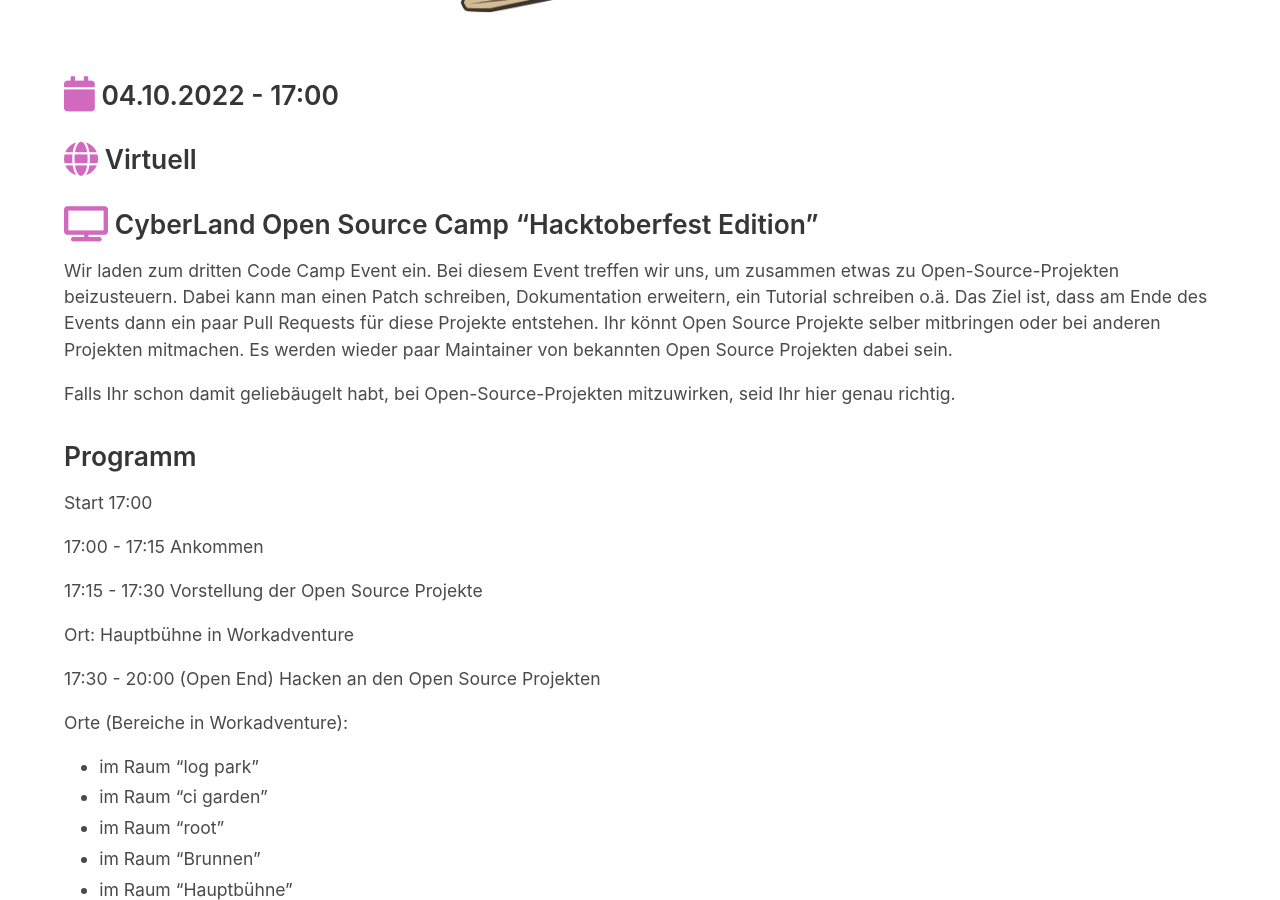
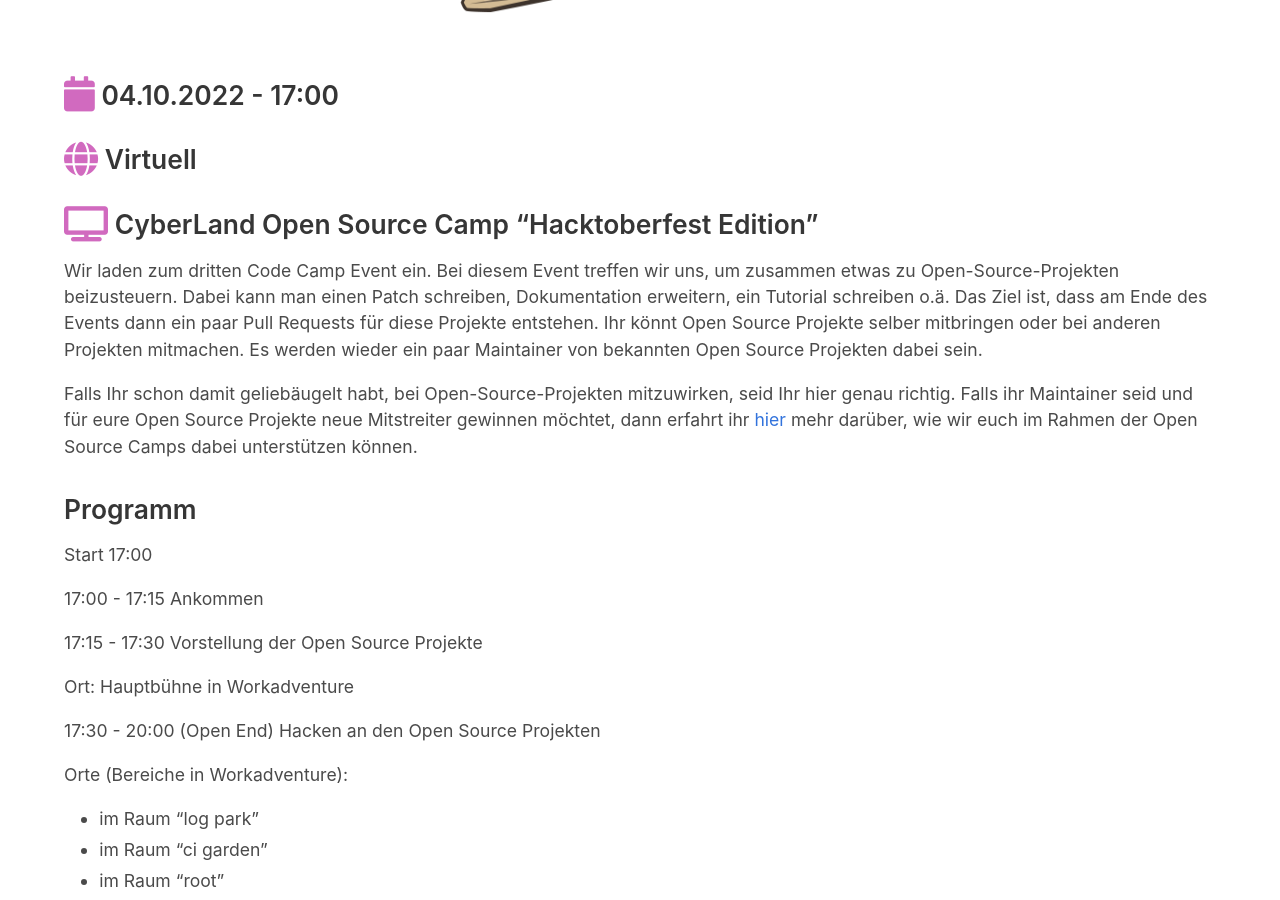
Before and after one commit to CyberLandConf/CyberLandConf.github.io, a Jekyll site: the page built from pages/events/2022-10-cyberland-open-source-camp.md, in a window 1280 px wide and 900 px high, scrolled down 477 px. Built offline with Jekyll 4.4.1, drawn with Linux system fonts in a browser that asks for light colours.

Commit message:
Created a page for the "good first issues"
We intend to collect "good first issues" from the community to
make life of new open source contributors easier.

```diff
--- a/pages/events/2022-10-cyberland-open-source-camp.md
+++ b/pages/events/2022-10-cyberland-open-source-camp.md
@@ -19,9 +19,12 @@
 ### <i class="fas fa-lg fa-tv"></i> CyberLand Open Source Camp "Hacktoberfest Edition"
 
 Wir laden zum dritten Code Camp Event ein. Bei diesem Event treffen wir uns, um zusammen etwas zu Open-Source-Projekten beizusteuern. Dabei kann man einen Patch schreiben, Dokumentation erweitern, ein Tutorial schreiben o.ä.
-Das Ziel ist, dass am Ende des Events dann ein paar Pull Requests für diese Projekte entstehen. Ihr könnt Open Source Projekte selber mitbringen oder bei anderen Projekten mitmachen. Es werden wieder paar Maintainer von bekannten Open Source Projekten dabei sein.
+Das Ziel ist, dass am Ende des Events dann ein paar Pull Requests für diese Projekte entstehen. Ihr könnt Open Source Projekte selber mitbringen oder bei
+anderen Projekten mitmachen. Es werden wieder ein paar Maintainer von bekannten Open Source Projekten dabei sein.
 
-Falls Ihr schon damit geliebäugelt habt, bei Open-Source-Projekten mitzuwirken, seid Ihr hier genau richtig.
+Falls Ihr schon damit geliebäugelt habt, bei Open-Source-Projekten mitzuwirken, seid Ihr hier genau richtig. Falls ihr Maintainer seid und für eure Open
+Source Projekte neue Mitstreiter gewinnen möchtet, dann erfahrt ihr [hier](/open-source-camp-issues/) mehr darüber, wie wir euch im Rahmen der Open Source
+Camps dabei unterstützen können.
 
 ### Programm
 
```
Also changed, not shown: pages/good-first-issues.md (added, +43 -0 lines).
